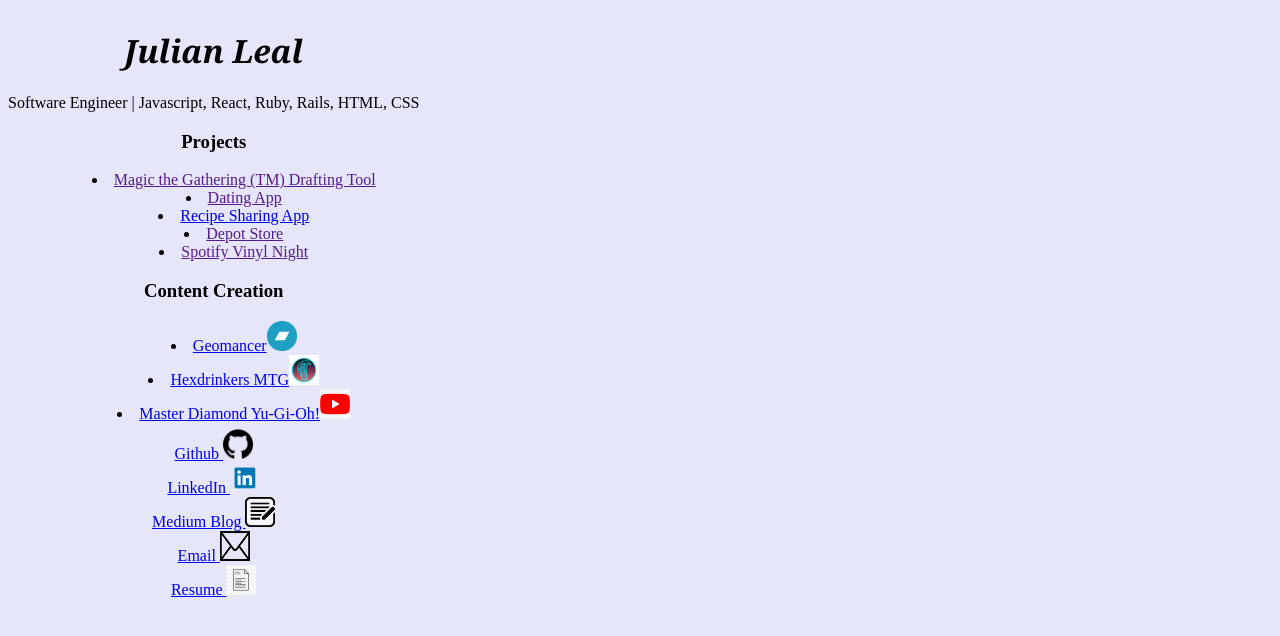
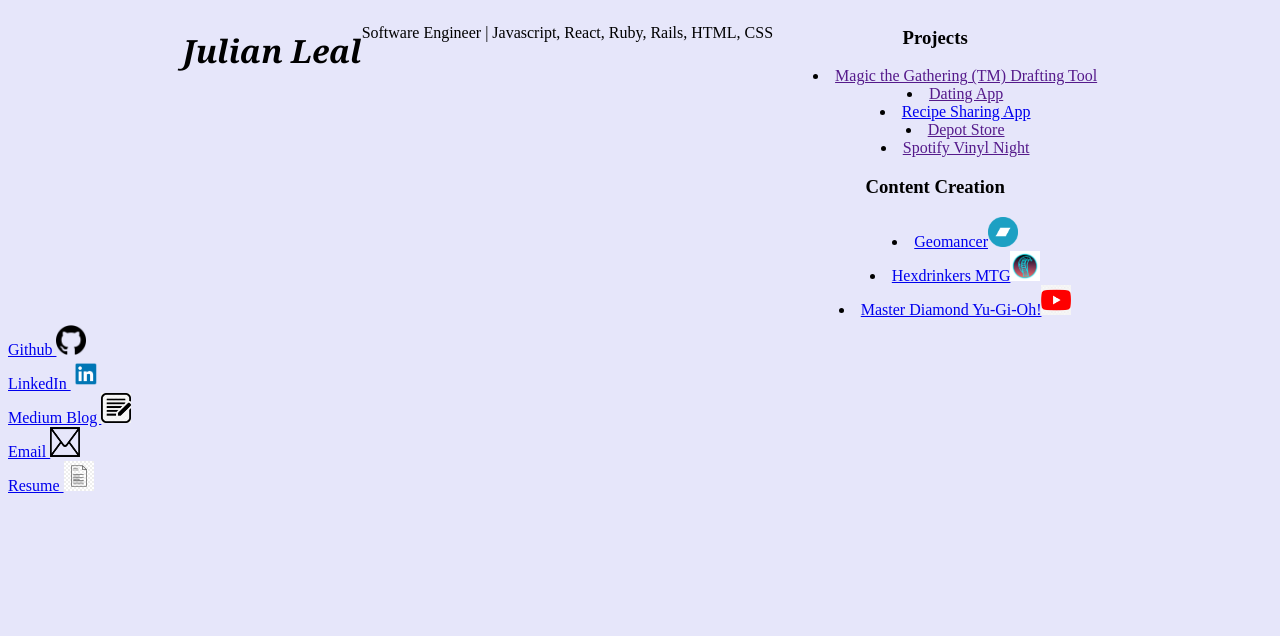
Before and after one commit to julianleal72/julianleal72.github.io, a plain HTML site: page index.html in a window 1280 px wide. Drawn offline with Linux system fonts and the light colour scheme.

Commit message:
styling 4

```diff
--- a/style.css
+++ b/style.css
@@ -28,8 +28,10 @@
 }
 
 .main {
-    position: absolute;
+    position: relative;
     margin-left: auto;
     margin-right: auto;
+    display: flex;
+    justify-content: center;
     text-align: center;
 }
```
Also changed, not shown: index.html (+2 -1 lines).
